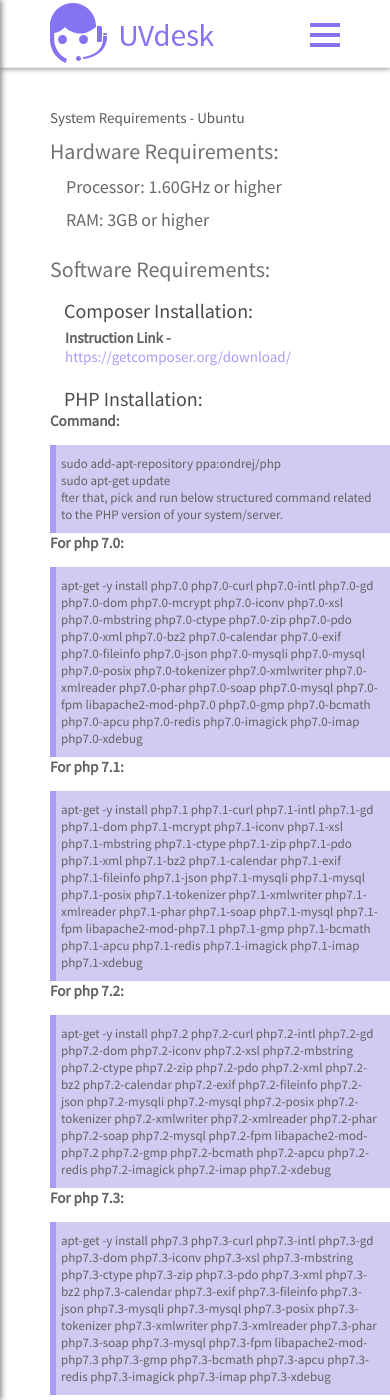
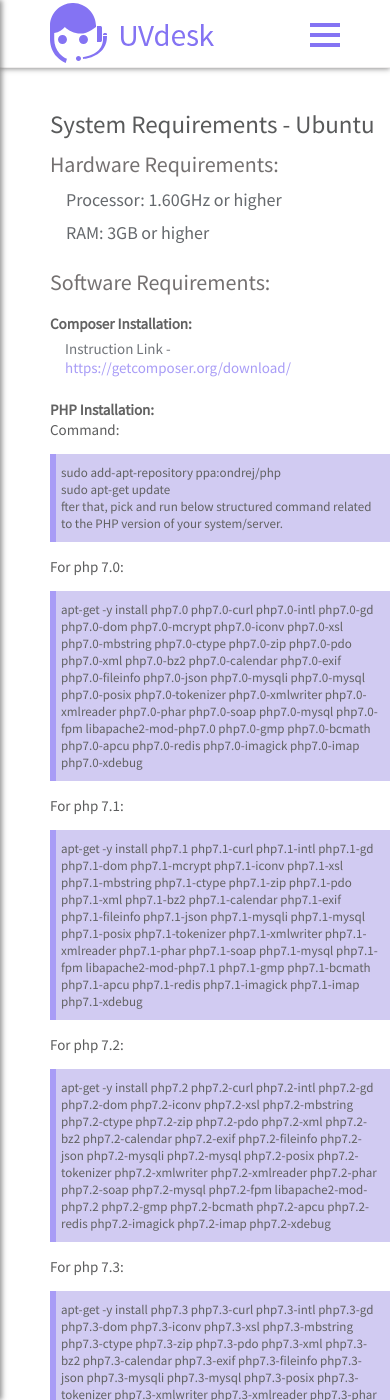
Before and after one commit to uvdesk/uvdesk.github.io, a Jekyll site: the page built from _uvdemo/requirements/requirements-ubuntu.html, in a window 390 px wide and 1400 px high. Built offline with Jekyll 4.4.1, drawn with Linux system fonts in a browser that asks for light colours; some of the changed text lies outside the part shown.

Commit message:
changes to inner pages and main page

```diff
--- a/_sass/main.scss
+++ b/_sass/main.scss
@@ -107,6 +107,7 @@
   .search-bar-header {
     display: none;
   }
+
 
 
 }
@@ -301,6 +302,7 @@
   text-decoration: none;
   font-weight: var(--item-heading-font-weight);
   margin-bottom: 0px;
+  font-size: 21px;
 }
 
 .topic-box h4:first-of-type {
--- a/_sass/main2.scss
+++ b/_sass/main2.scss
@@ -4,6 +4,10 @@
 */
 .search-bar-div {
   display: inline-block;
+}
+
+.aside-title {
+  font-size: 21px;
 }
 
 #results-container {
@@ -19,10 +23,10 @@
 
 }
 #results-container li a {
-  color: black;
+  //color: black;
 }
 #results-container-sidebar li a {
-  color: black;
+  //color: black;
 }
 
 /*
@@ -41,6 +45,7 @@
 #results-container li:hover {
   background-color: #8473F3;
   transition: 0.65s;
+  color: white;
 }
 
 
@@ -129,14 +134,15 @@
     margin-left: 10px;
     padding-right: 10px;
     overflow-x: hidden !important;
+    font-size: 20px;
   }
 
   .topics-heading{
-    font-size: 20px;
+    font-size: 18px;
     color: #000000;
   }
   .component-title{
-    //font-size: 27px;
+    font-size: 25px;
 
     //margin-left: 10px;
     margin-left: -15px;
@@ -148,7 +154,7 @@
   }
   .component-sub-title{
 
-    //font-size: 18px;
+    font-size: 23px;
     margin-left: -15px;
     padding-bottom: 5px;
     color: #3a3535;
@@ -180,7 +186,7 @@
     padding-bottom: 15px;
     color: #171819;
     padding-right: 10px;
-    font-size: 15px;
+    font-size: 15px !important;
     overflow-x: hidden !important;
 
 
@@ -195,6 +201,7 @@
     border-left: 6px solid #8473F3;
     background-color: #beb6ed;
     padding-left: 5px;
+    margin-bottom: 15px !important;
   }
 
   .paragraph{
@@ -367,31 +374,32 @@
     }
 }
 
-/*
-There already exists the same media query in main.css.
 
-  @media all and (max-width: 870) {
-    .ipsum-logo{
-      max-height: 300px;
 
-      max-width: 400px;
 
-      overflow-x: hidden !important;
 
-    }
-    .header .first .search-bar-header {
-      display: none;
-    }
-
-  }
-
-*/
   @media all and (max-width: 720) {
     .ipsum-logo{
       width: auto;
       max-width: 500px;
       margin-right: 20px;
       padding-right: 30px;
+    }
+
+    .component-title {
+      font-size: 25px !important;
+    }
+
+    .component-sub-title {
+    font-size: 23px !important;
+    }
+
+    .image-heading {
+      font-size: 20px !important;
+    }
+
+    .topics-heading {
+      font-size: 18px !important;
     }
   }
 
@@ -423,6 +431,22 @@
   .component-title, .component-sub-title {
     margin-left: -20px;
   }
+
+  .component-title {
+      font-size: 25px;
+    }
+
+    .component-sub-title {
+    font-size: 22px !important;
+    }
+
+    .image-heading {
+      font-size: 20px !important;
+    }
+
+    .topics-heading {
+      font-size: 18px !important;
+    }
 }
 
 
@@ -447,6 +471,23 @@
 
     .components-topics {
       font-size: 15px;
+    }
+
+    .component-title {
+      font-size: 25px;
+    }
+
+    .component-sub-title {
+    font-size: 22px !important;
+    }
+
+    .image-heading {
+      font-size: 20px !important;
+    }
+
+    .topics-heading {
+      font-size: 18px !important;
+      margin-left: -30px;
     }
 
     .sidebar-filler {
@@ -527,11 +568,7 @@
       margin-left: -40px;
     }
 
-    .installation-component p, b{
 
-        //font-size: 15px;
-
-    }
 
     .installation-component > p, .components-topics > p{
       //margin-right: calc(100% - 40%);
@@ -548,14 +585,25 @@
     }
 
 
-
     .footer123 p{
       margin-right: -20px;
     }
 
+    .component-title {
+      font-size: 25px;
+    }
 
+    .component-sub-title {
+    font-size: 23px !important;
+    }
 
+    .image-heading {
+      font-size: 20px !important;
+    }
 
+    .topics-heading {
+      font-size: 18px !important;
+    }
 
 
   }// end of max width 380
--- a/_uvdemo/requirements/requirements-ubuntu.html
+++ b/_uvdemo/requirements/requirements-ubuntu.html
@@ -23,42 +23,42 @@
 
 
     <div class="components-topics">
-        <p class="topics-heading">Composer Installation:</p>
-            <p class="paragraph"><b>Instruction Link - </b><a href="https://getcomposer.org/download/" class="component-sub-a" rel="noopener noreferrer" target="_blank">https://getcomposer.org/download/</a></p>
+        <p class="topics-heading"><b>Composer Installation:</b></p>
+            <p class="paragraph">Instruction Link -<a href="https://getcomposer.org/download/" class="component-sub-a" rel="noopener noreferrer" target="_blank">https://getcomposer.org/download/</a></p>
 
-        <p class="topics-heading">PHP Installation:</p>
-        <p class="command-heading"><b>Command:</b></p>
+        <p class="topics-heading"><b>PHP Installation:</b></p>
+        <p class="command-heading">Command:</p>
         <p class="command">
             sudo add-apt-repository ppa:ondrej/php</br>
             sudo apt-get update</br>
             fter that, pick and run below structured command related to the PHP version of your system/server.
         </p>
-        <p class="command-heading"><b>For php 7.0:</b></p>
+        <p class="command-heading">For php 7.0:</p>
         <p class="command">apt-get -y install php7.0 php7.0-curl php7.0-intl php7.0-gd php7.0-dom php7.0-mcrypt php7.0-iconv php7.0-xsl php7.0-mbstring php7.0-ctype php7.0-zip php7.0-pdo php7.0-xml php7.0-bz2 php7.0-calendar php7.0-exif php7.0-fileinfo php7.0-json php7.0-mysqli php7.0-mysql php7.0-posix php7.0-tokenizer php7.0-xmlwriter php7.0-xmlreader php7.0-phar php7.0-soap php7.0-mysql php7.0-fpm libapache2-mod-php7.0 php7.0-gmp php7.0-bcmath php7.0-apcu php7.0-redis php7.0-imagick php7.0-imap php7.0-xdebug</p>
 
-        <p class="command-heading"><b>For php 7.1:</b></p>
+        <p class="command-heading">For php 7.1:</p>
         <p class="command">apt-get -y install php7.1 php7.1-curl php7.1-intl php7.1-gd php7.1-dom php7.1-mcrypt php7.1-iconv php7.1-xsl php7.1-mbstring php7.1-ctype php7.1-zip php7.1-pdo php7.1-xml php7.1-bz2 php7.1-calendar php7.1-exif php7.1-fileinfo php7.1-json php7.1-mysqli php7.1-mysql php7.1-posix php7.1-tokenizer php7.1-xmlwriter php7.1-xmlreader php7.1-phar php7.1-soap php7.1-mysql php7.1-fpm libapache2-mod-php7.1 php7.1-gmp php7.1-bcmath php7.1-apcu php7.1-redis php7.1-imagick php7.1-imap php7.1-xdebug</p>
 
-        <p class="command-heading"><b>For php 7.2:</b></p>
+        <p class="command-heading">For php 7.2:</p>
         <p class="command">apt-get -y install php7.2 php7.2-curl php7.2-intl php7.2-gd php7.2-dom php7.2-iconv php7.2-xsl php7.2-mbstring php7.2-ctype php7.2-zip php7.2-pdo php7.2-xml php7.2-bz2 php7.2-calendar php7.2-exif php7.2-fileinfo php7.2-json php7.2-mysqli php7.2-mysql php7.2-posix php7.2-tokenizer php7.2-xmlwriter php7.2-xmlreader php7.2-phar php7.2-soap php7.2-mysql php7.2-fpm libapache2-mod-php7.2 php7.2-gmp php7.2-bcmath php7.2-apcu php7.2-redis php7.2-imagick php7.2-imap php7.2-xdebug</p>
 
-        <p class="command-heading"><b>For php 7.3:</b></p>
+        <p class="command-heading">For php 7.3:</p>
         <p class="command">apt-get -y install php7.3 php7.3-curl php7.3-intl php7.3-gd php7.3-dom php7.3-iconv php7.3-xsl php7.3-mbstring php7.3-ctype php7.3-zip php7.3-pdo php7.3-xml php7.3-bz2 php7.3-calendar php7.3-exif php7.3-fileinfo php7.3-json php7.3-mysqli php7.3-mysql php7.3-posix php7.3-tokenizer php7.3-xmlwriter php7.3-xmlreader php7.3-phar php7.3-soap php7.3-mysql php7.3-fpm libapache2-mod-php7.3 php7.3-gmp php7.3-bcmath php7.3-apcu php7.3-redis php7.3-imagick php7.3-imap php7.3-xdebug</p>
 
-        <p class="topics-heading">IMAP and Mailparse Installation:</p>
-        <p class="command-heading"><b>Mailparse Extention Command:</b></p>
+        <p class="topics-heading"><b>IMAP and Mailparse Installation:</b></p>
+        <p class="command-heading">Mailparse Extention Command:</p>
         <p class="command">apt-get install php < version > -mailparse</p>
-            <b><p class = "paragraph">or</p></b>
+            <p class = "paragraph">or</p>
         <p class="command">pecl install mailparse</p>
-        <p class="paragraph1"><b>Note: </b>Add "extension=mailparse.so" in php.ini file of the php version you are using.</p>
+        <p class="paragraph1">Note: Add "extension=mailparse.so" in php.ini file of the php version you are using.</p>
 
-        <p class="command-heading"><b>IMAP Extention Command:</b></p>
+        <p class="command-heading">IMAP Extention Command:</p>
         <p class="command">apt-get install php < version > -imap</p>
 
-        <p class="topics-heading">Server:</p>
+        <p class="topics-heading"><b>Server:</b></p>
         <p class="paragraph1">Apache</p>
 
-        <p class="topics-heading">Database:</p>
+        <p class="topics-heading"><b>Database:</b></p>
         <p class="paragraph1">MySQL</p>
     </div>
 
```
Also changed, not shown: _uvdemo/requirements/requirements-mac.html (+10 -10 lines), _uvdemo/requirements/requirements-windows.html (+12 -12 lines), index.html (+9 -9 lines).
